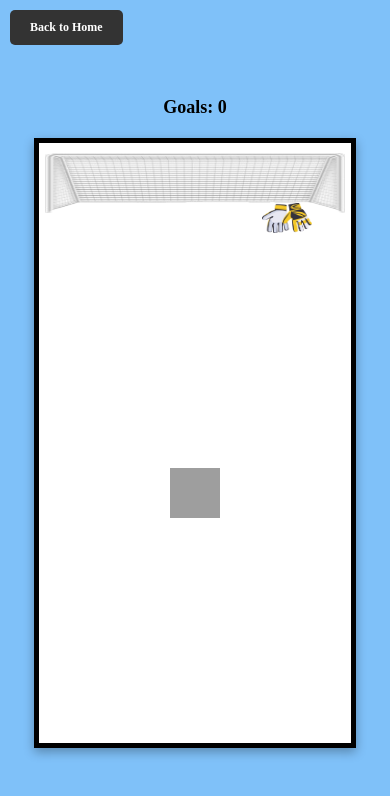
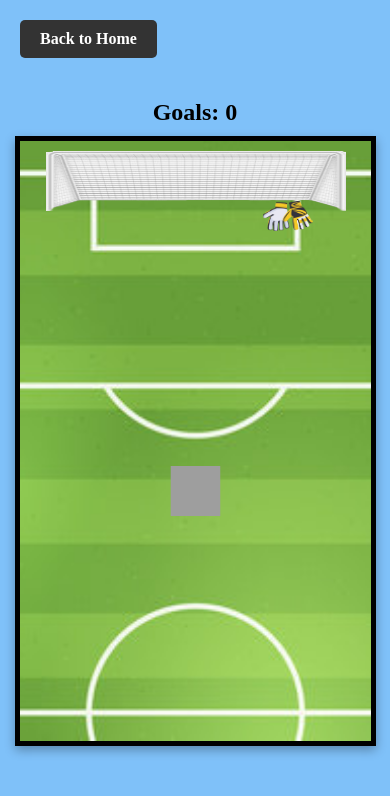
Before and after one commit to MihailJordanov/juventsukz-website-v5, a Flask app: template templates/goalkeepergame.html in a window 390 px wide. Shown: the top 796 px of the page. Run offline with Flask 3, Linux system fonts and the light colour scheme; the template is opened without the code that fills it, so the values that code supplies are empty.

Commit message:
Add bg in keeper game

```diff
--- a/templates/goalkeepergame.html
+++ b/templates/goalkeepergame.html
@@ -13,9 +13,9 @@
             align-items: center;
             height: 100vh;
             background-color: #7fc1f9;
-            flex-direction: column; /* Струпваме елементите вертикално */
-            overflow: hidden; /* Забрана на превъртането */
-            touch-action: none; /* Изключване на стандартните жестове за докосване */
+            flex-direction: column;
+            overflow: hidden;
+            touch-action: none;
         }
         .back-button {
             position: absolute;
@@ -34,13 +34,13 @@
         #scoreboard {
             font-size: 24px;
             font-weight: bold;
-            margin-bottom: 10px; /* Отстояние между таблото и игровия панел */
+            margin-bottom: 10px;
         }
         #gamePanel {
-            width: 90vw; /* 90% от ширината на екрана */
-            height: 90vh; /* 90% от височината на екрана */
-            max-width: 800px; /* Максимална ширина */
-            max-height: 600px; /* Максимална височина */
+            width: 90vw;
+            height: 90vh;
+            max-width: 800px;
+            max-height: 600px;
             border: 5px solid #000;
             position: relative;
             display: flex;
@@ -53,65 +53,11 @@
             display: block;
             width: 100%;
             height: 100%;
+            border: 2px solid #000;
+            background-image: url('/static/images/pitchBG1.png'); /* Променете пътя към изображението */
+            background-size: cover; /* Ще покрие целия канвас */
+            background-position: center; /* Центрира изображението */
         }
-
-        @keyframes shake {
-            0% { transform: translateX(0); }
-            25% { transform: translateX(-10px); }
-            50% { transform: translateX(10px); }
-            75% { transform: translateX(-10px); }
-            100% { transform: translateX(0); }
-        }
-
-        .goal-hit {
-            animation: shake 0.5s ease;
-        }
-
-
-
-        @media (max-width: 768px) {
-            /* Промяна на размера на таблото за резултати */
-            #scoreboard {
-                font-size: 20px;
-                margin-bottom: 15px;
-            }
-
-            /* Промяна на размера на бутона за връщане */
-            .back-button {
-                top: 15px;
-                left: 15px;
-                font-size: 14px; /* По-малък шрифт за мобилни екрани */
-            }
-
-            /* Намаляване на размера на игровото поле на по-малки екрани */
-            #gamePanel {
-                width: 85vw; /* Намаляваме ширината на игралния панел */
-                height: 85vh; /* Намаляваме височината */
-            }
-        }
-
-        @media (max-width: 480px) {
-            /* Още по-малък шрифт за таблото с резултати */
-            #scoreboard {
-                font-size: 18px;
-                margin-bottom: 20px;
-            }
-
-            /* Още по-малък бутон за връщане */
-            .back-button {
-                top: 10px;
-                left: 10px;
-                font-size: 12px; /* Също по-малък шрифт */
-            }
-
-            /* Също намаляване на игровото поле на още по-малки екрани */
-            #gamePanel {
-                width: 80vw; /* Намаляваме ширината на игралния панел още повече */
-                height: 80vh; /* Намаляваме височината */
-            }
-        }
-
-
     </style>
 </head>
 <body>
@@ -120,6 +66,7 @@
     <div id="gamePanel">
         <canvas id="gameCanvas"></canvas>
     </div>
+
     <script>
         const canvas = document.getElementById('gameCanvas');
         const ctx = canvas.getContext('2d');
@@ -127,15 +74,17 @@
 
         let score = 0;
 
-
-        // Функция за настройване на размера на платното
+        // Настройка на размера на канваса
         function resizeCanvas() {
             canvas.width = gamePanel.clientWidth;
             canvas.height = gamePanel.clientHeight;
         }
 
-        // Настройка на платното
         resizeCanvas();
+
+
+
+
 
         // Параметри на играта
         const ball = {
```
Also changed, not shown: static/images/pitchBG1.png (added).
